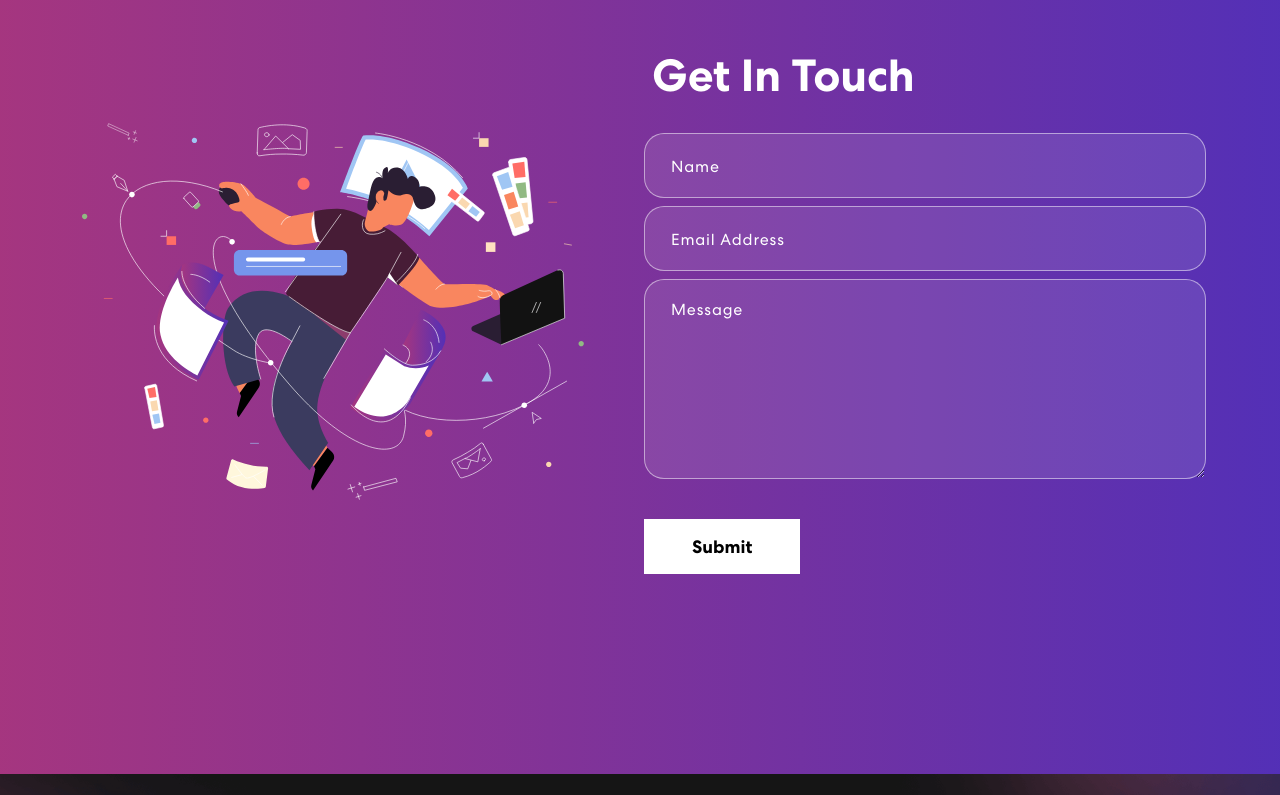
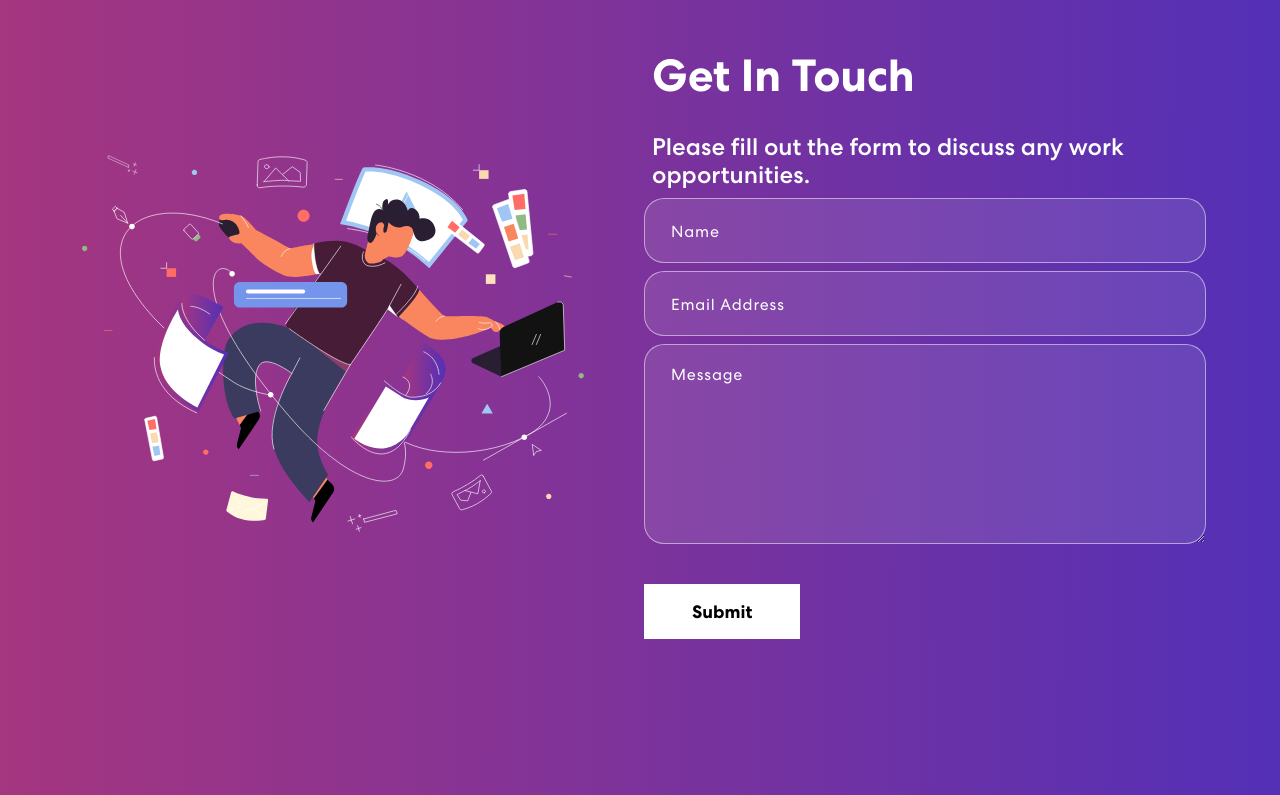
Before and after one commit to hardikbhawsar/Portfolio, a React (Create React App) app: page / in a window 1280 px wide. Shown: the part 1780-2575 px from the top of the page. Built offline with nearby package versions, Linux system fonts and the light colour scheme.

Commit message:
Update github icon

```diff
--- a/src/components/Contact.js
+++ b/src/components/Contact.js
@@ -56,6 +56,7 @@ export const Contact = () => {
               {({ isVisible }) =>
                 <div className={isVisible ? "animate__animated animate__fadeIn" : ""}>
                 <h2>Get In Touch</h2>
+                <h4>Please fill out the form to discuss any work opportunities.</h4>
                 <form ref={form} onSubmit={handleSubmit}>
                   <Row>
                     <Col size={12} sm={12} className="px-1">
```
Also changed, not shown: src/assets/img/github.svg.
